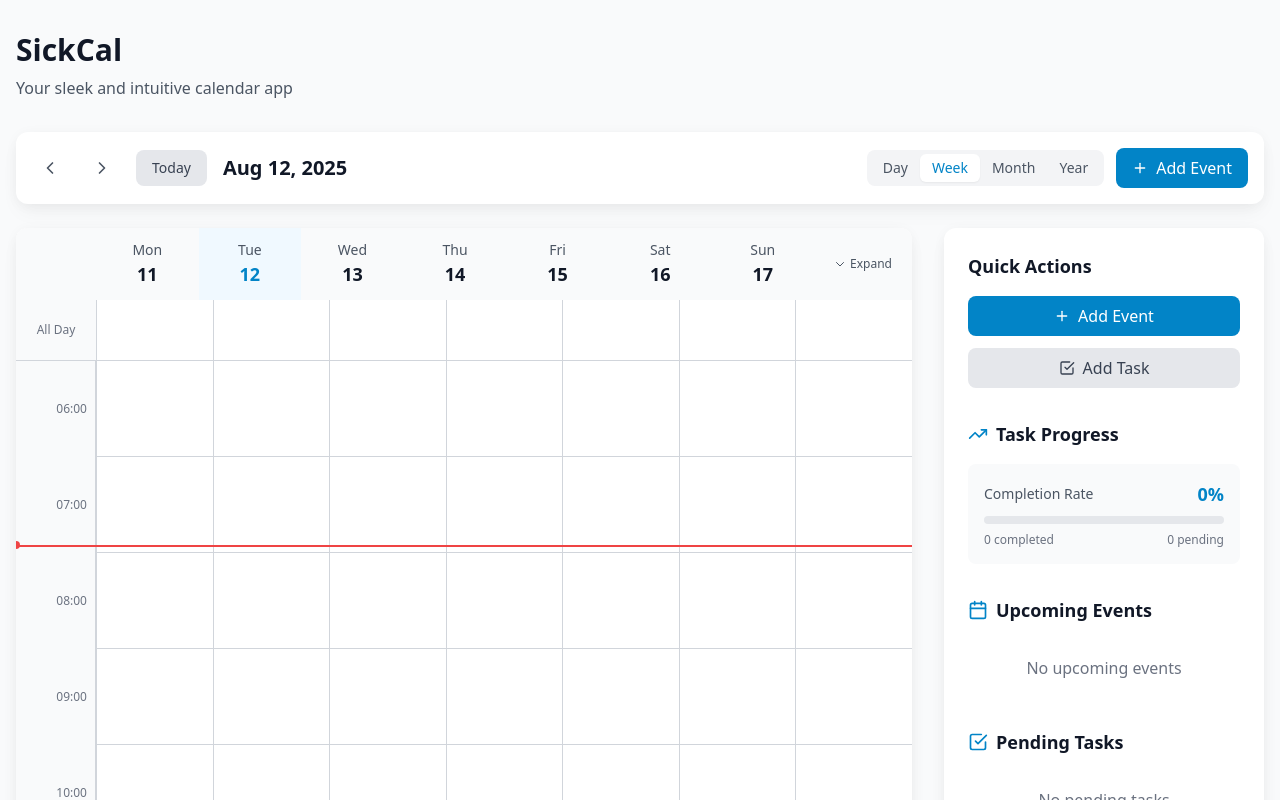
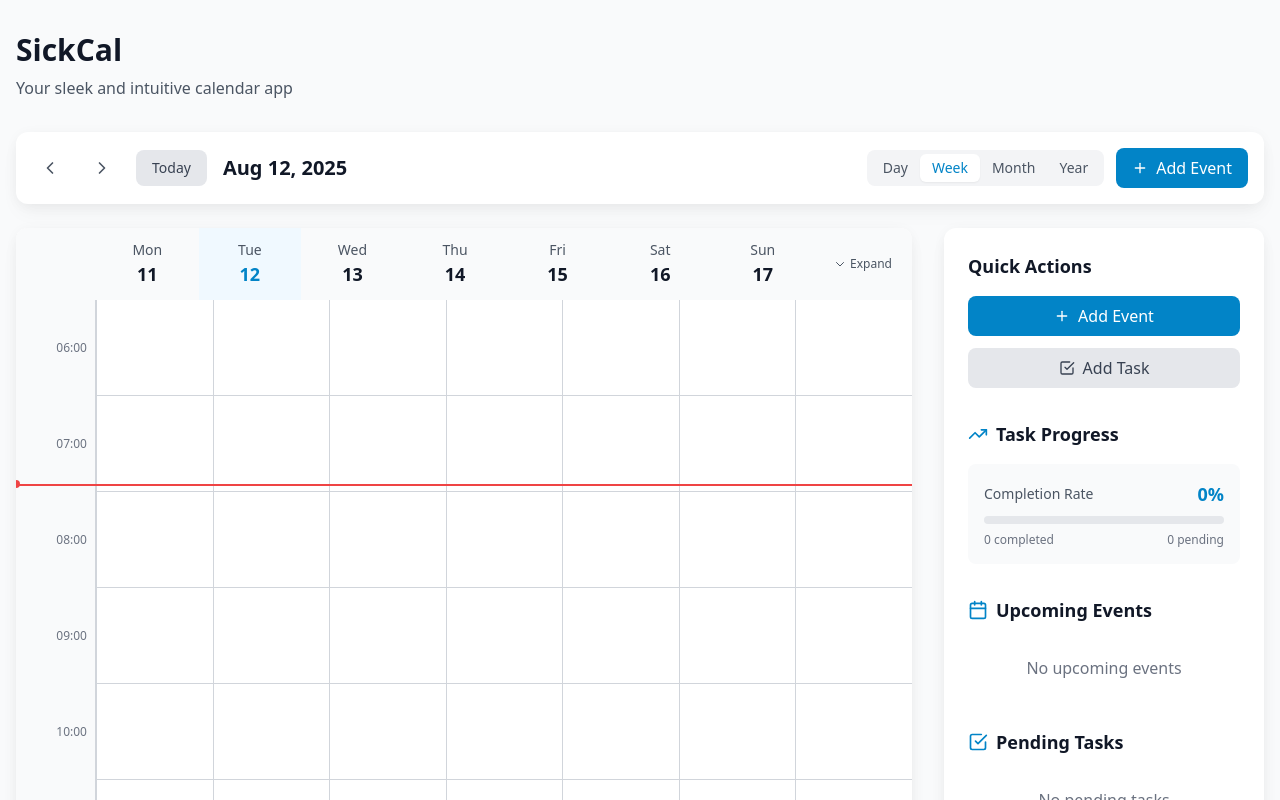
Before and after one commit to Andrewpeake/SickCal, a React (Create React App) app: page / in a window 1280 px wide. Shown: the top 800 px of the page. Built offline with nearby package versions, Linux system fonts and the light colour scheme.

Commit message:
REMOVED: All-day events row from week view
- Removed dedicated all-day events display bar
- All-day events now display in the main time grid
- Simplified week view layout
- Maintained all-day and all-week event creation functionality
- All events now display in unified time grid interface

```diff
--- a/src/components/CalendarGrid.tsx
+++ b/src/components/CalendarGrid.tsx
@@ -624,63 +624,6 @@ const CalendarGrid: React.FC<CalendarGridProps> = ({
           </div>
         </div>
 
-        {/* All-day/All-week events bar */}
-        <div className="bg-gray-50 border-b border-gray-300">
-          <div className="flex">
-            <div className="w-20 bg-gray-50 p-2 flex items-center justify-center">
-              <span className="text-xs text-gray-500 font-medium">All Day</span>
-            </div>
-            {weekDays.map((date) => {
-              const dayAllDayEvents = events.filter((event) => {
-                const eventStart = new Date(event.startDate);
-                const eventEnd = new Date(event.endDate);
-                return (
-                  event.isAllDay &&
-                  eventStart.toDateString() === date.toDateString()
-                );
-              });
-
-              return (
-                <div
-                  key={date.toISOString()}
-                  className="flex-1 bg-white relative border-l border-gray-300 min-h-[60px] p-1"
-                  onContextMenu={(e) => {
-                    const clickedTime = new Date(date);
-                    clickedTime.setHours(0, 0, 0, 0);
-                    handleContextMenu(e, 'empty', clickedTime);
-                  }}
-                >
-                  {dayAllDayEvents.map((event, index) => (
-                    <div
-                      key={event.id}
-                      className={`mb-1 p-2 rounded text-xs cursor-pointer transition-all duration-200 hover:shadow-md hover:scale-[1.02] ${
-                        eventDrag.isActive && eventDrag.event?.id === event.id ? 'opacity-50' : ''
-                      }`}
-                      style={{
-                        backgroundColor: `${event.color}20`,
-                        color: event.color,
-                        borderLeft: `3px solid ${event.color}`,
-                        boxShadow: '0 1px 3px rgba(0,0,0,0.1)'
-                      }}
-                      onClick={() => onEventOpen && onEventOpen(event)}
-                      onMouseDown={(e) => handleEventMouseDown(e, event)}
-                      onContextMenu={(e) => {
-                        e.stopPropagation();
-                        handleContextMenu(e, 'event', event);
-                      }}
-                    >
-                      <div className="font-medium truncate">{event.title}</div>
-                      {event.isAllWeek && (
-                        <div className="text-xs opacity-75">All Week</div>
-                      )}
-                    </div>
-                  ))}
-                </div>
-              );
-            })}
-          </div>
-        </div>
-
         {/* Time grid - scrollable */}
         <div
           ref={timeGridRef}
@@ -756,9 +699,6 @@ const CalendarGrid: React.FC<CalendarGridProps> = ({
                   {(() => {
                     // Get all events that are active in this time slot (start here OR continue from previous time)
                     const eventsInSlot = events.filter((event) => {
-                      // Skip all-day events as they're displayed in the all-day bar
-                      if (event.isAllDay) return false;
-
                       const eventStart = new Date(event.startDate);
                       const eventEnd = new Date(event.endDate);
                       const currentTime = new Date(date);
```
